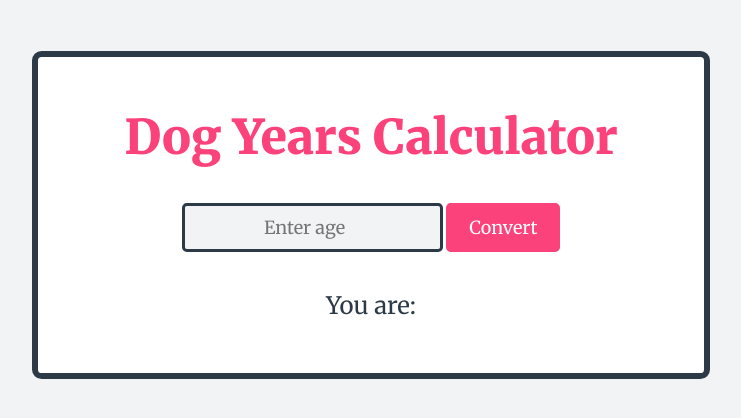
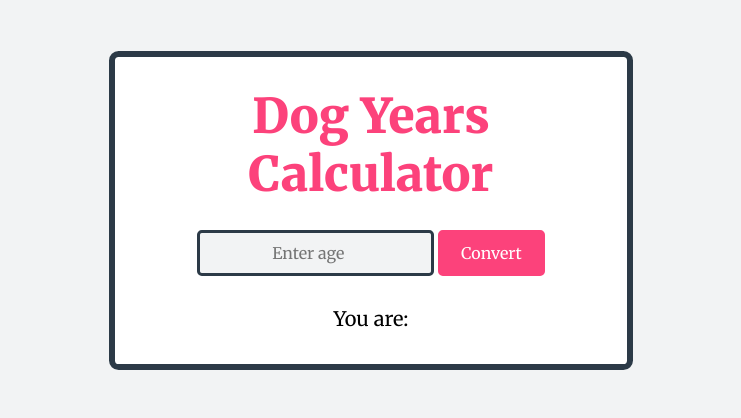
Before and after one commit to grifficdesigns/Mini-JavaScript-Projects, a plain HTML site: page 2021/Dog Years Calculator/index.html in a window 1280 px wide. Shown: the whole page, without its empty margins (269-1010 px from the left). Drawn offline with Linux system fonts and the light colour scheme.

Commit message:
Update style.css

```diff
--- a/2021/Dog Years Calculator/style.css
+++ b/2021/Dog Years Calculator/style.css
@@ -10,16 +10,16 @@ body {
 }
 
 .outer {
-  min-width: 50%;
-  max-width: 50%;
+  min-width: 40%;
+  max-width: 40%;
   background-color: white;
   border: 0.4rem #2c3a47 solid;
   border-radius: 0.6rem;
-  padding: 1%;
 }
 
 .inner {
   padding: 2%;
+  max-width: 90%;
 }
 
 h1 {
@@ -30,14 +30,6 @@ h1 {
   color: #fc427b;
 }
 
-p {
-  color: #2c3a47;
-}
-
-.form {
-  font-size: 24px;
-}
-
 .input {
   width: auto;
   padding: 10px 20px;
@@ -45,7 +37,7 @@ p {
   border-radius: 0.3rem;
   color: #2c3a47;
   background-color: #2c3a470f;
-  font-size: 18px;
+  font-size: 16px;
 }
 
 .button {
@@ -55,7 +47,7 @@ p {
   border-radius: 0.3rem;
   background-color: #fc427b;
   color: white;
-  font-size: 18px;
+  font-size: 16px;
   -webkit-appearance: none;
 }
 
@@ -68,13 +60,13 @@ p {
 
 .result {
   padding: 2% 0% 0% 0%;
-  font-size: 24px;
-  line-height: 34px;
+  font-size: 20px;
+  line-height: 30px;
 }
 
 .input::placeholder {
   padding: 10px 20px;
-  font-size: 18px;
+  font-size: 16px;
   color: #2c3a47.5;
 }
 
```
